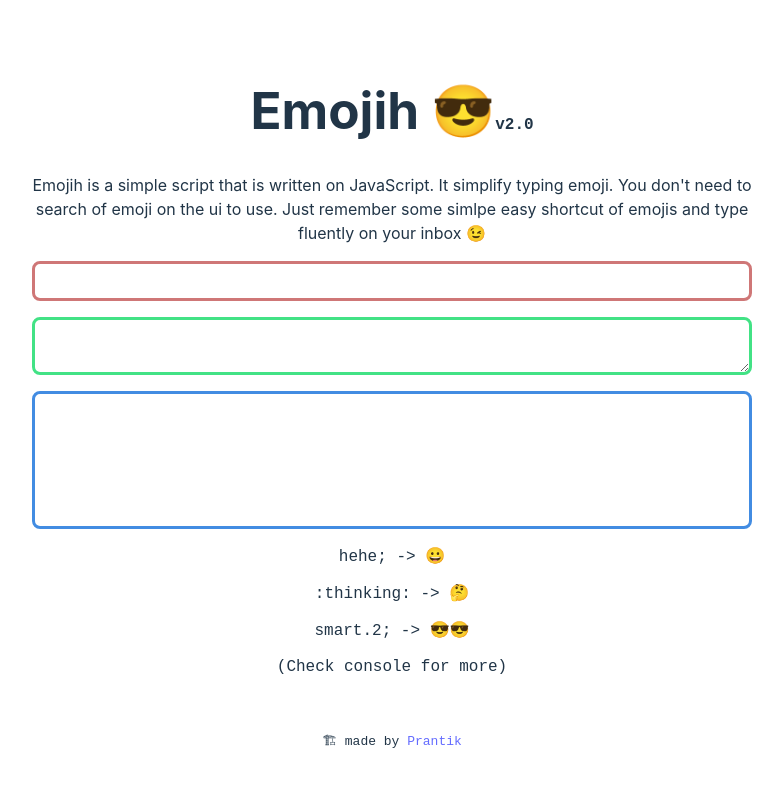
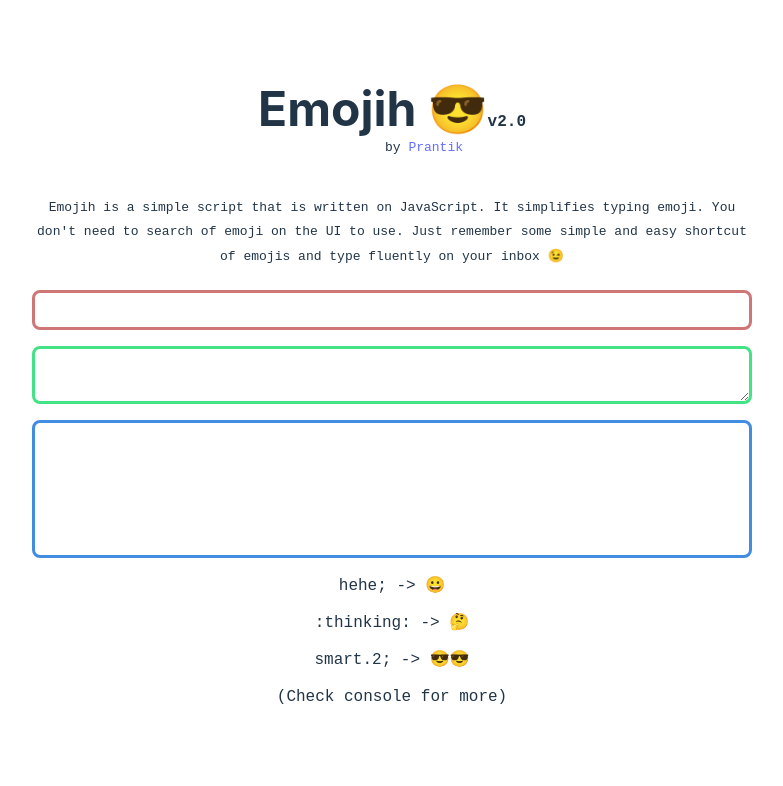
Before and after one commit to prantiknoor/emojih, a website built with Vite: page index.html in a window 1280 px wide. Shown: the whole page, without its empty margins (248-1031 px from the left). Built offline with nearby package versions, Linux system fonts and the light colour scheme.

Commit message:
update UI

```diff
--- a/index.html
+++ b/index.html
@@ -10,10 +10,19 @@
   <body>
     <div id="app">
       <h1>Emojih 😎<code class="version">v2.0</code></h1>
-      <p>
-        Emojih is a simple script that is written on JavaScript. It simplify typing emoji. You don't
-        need to search of emoji on the ui to use. Just remember some simlpe easy shortcut of
-        emojis and type fluently on your inbox 😉
+      <code class="author"
+        >by
+        <a href="http://github.com/prantiknoor" target="_blank"
+          >Prantik</a
+        ></code
+      >
+      <p class="description">
+        <code
+          >Emojih is a simple script that is written on JavaScript. It
+          simplifies typing emoji. You don't need to search of emoji on the UI
+          to use. Just remember some simple and easy shortcut of emojis and type
+          fluently on your inbox 😉</code
+        >
       </p>
       <div class="inputs">
         <input type="text" class="input" />
@@ -37,14 +46,6 @@
           <code>(Check console for more)</code>
         </div>
       </div>
-      <div class="footer">
-        <code
-          >🏗 made by
-          <a href="http://github.com/prantiknoor" target="_blank"
-            >Prantik</a
-          ></code
-        >
-      </div>
     </div>
     <script type="module" src="/main.js"></script>
   </body>
--- a/style.css
+++ b/style.css
@@ -31,14 +31,15 @@ body {
 }
 
 h1 {
-  font-size: 3.2em;
+  font-size: 3em;
   line-height: 1.1;
+  margin: 1rem 0;
 }
 
 #app {
   max-width: 720px;
   margin: 0 auto;
-  padding: 2rem;
+  padding: 1.5rem;
   text-align: center;
 }
 
@@ -47,21 +48,22 @@ h1 {
     color: #213547;
     background-color: #ffffff;
   }
-  a:hover {
-    color: #747bff;
-  }
-  button {
-    background-color: #f9f9f9;
-  }
 }
 
 .version {
   font-size: 1rem;
 }
 
+.author {
+  position: relative;
+  top: -1.2rem;
+  left: 2rem;
+}
+
 .inputs {
   display: flex;
   flex-direction: column;
+  margin: 1.5rem 0;
   row-gap: 1rem;
 }
 
@@ -105,7 +107,3 @@ h1 {
   row-gap: 0.8rem;
   font-size: 1rem;
 }
-
-.footer {
-  margin-top: 3rem;
-}
```
